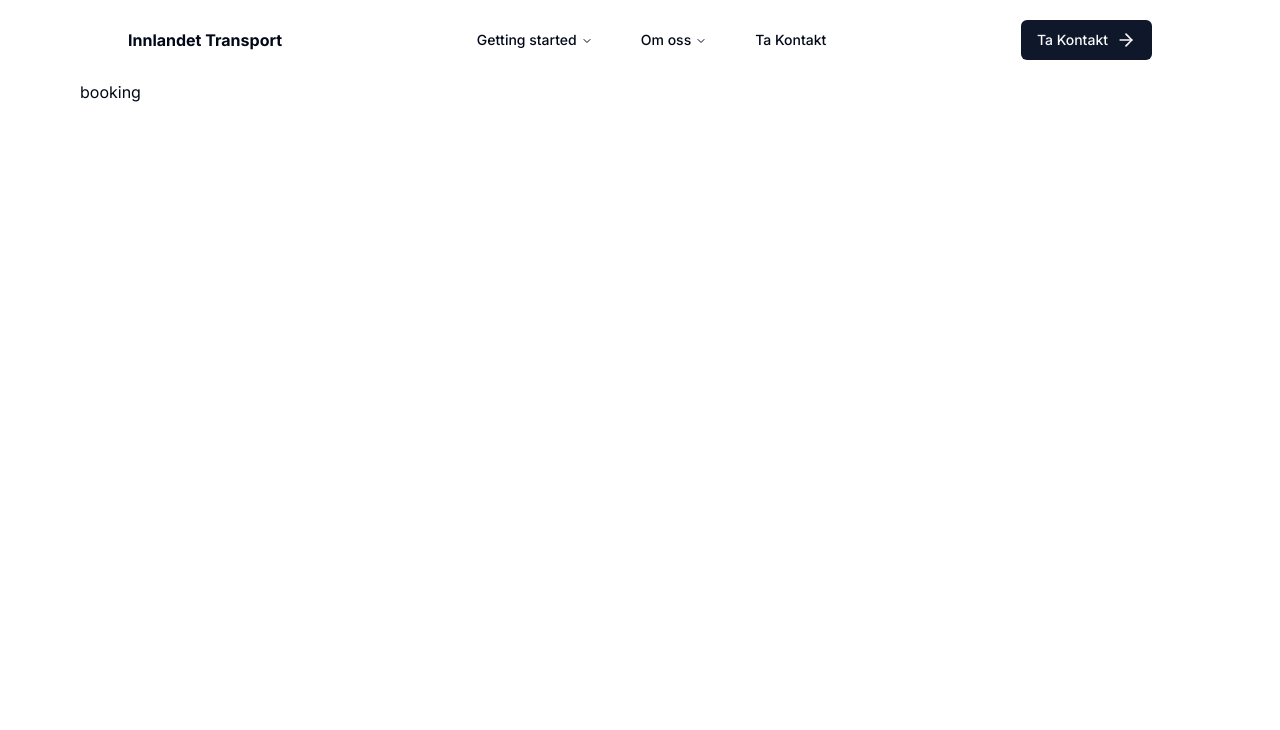
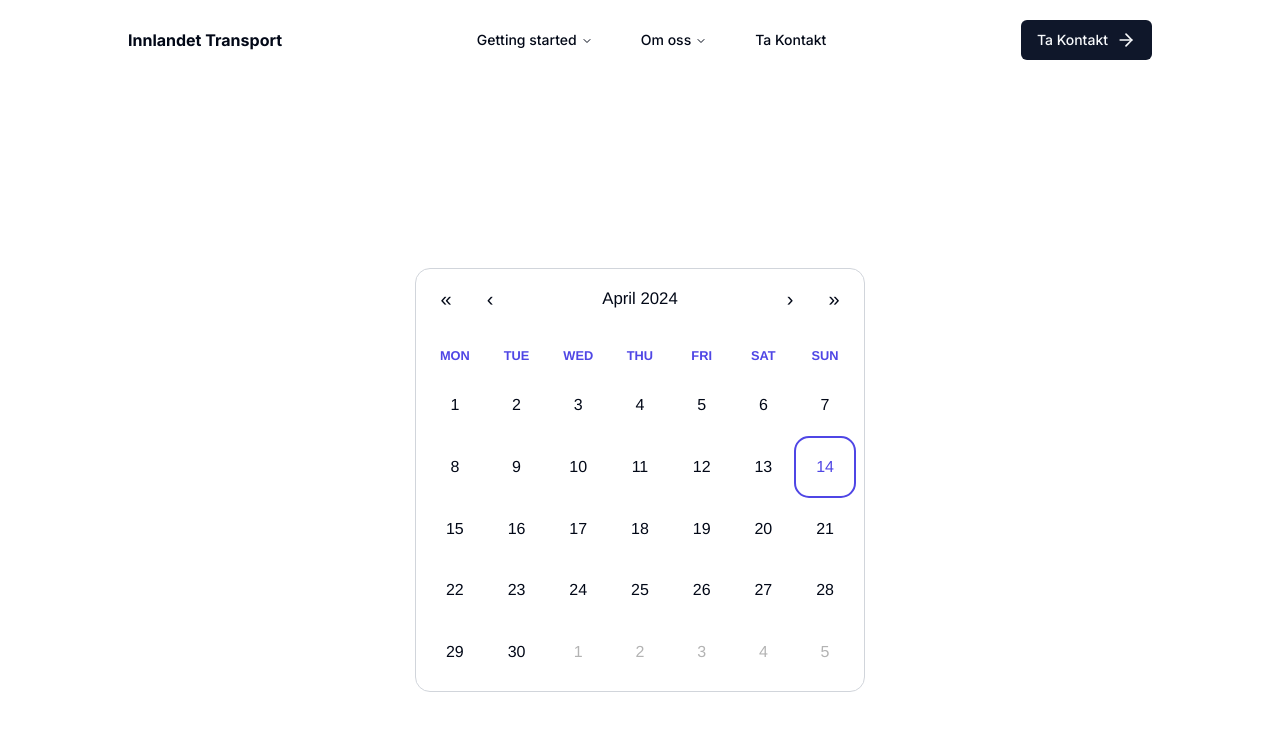
Before and after one commit to Nikolas-Vardeberg/booking-system, a Next.js app: page /booking in a window 1280 px wide. Shown: the top 730 px of the page. Built offline with nearby package versions, Linux system fonts and the light colour scheme.

Commit message:
feat: Refactor calendar component and loading state logic

```diff
--- a/app/booking/page.tsx
+++ b/app/booking/page.tsx
@@ -1,29 +1,27 @@
 "use client"
 
-import MaxWidthWrapper from "@/components/MaxWidthWrapper"
-import { OPENING_HOURS_INTERVAL, now } from "@/constants/config"
-import { Day } from "@prisma/client"
-import { format, formatISO, isBefore, parse, roundToNearestMinutes } from "date-fns"
-import { useRouter } from 'next/navigation'
-import { FC, useEffect, useState } from "react"
-import { Calendar} from "react-calendar"
-import 'react-calendar/dist/Calendar.css';
+import Calandar from "@/components/Calandar"
+import { DateTime } from "@/utils/types"
+import { Loader2 } from "lucide-react"
+import { useState } from "react"
 
-
-
-interface CalendarProps {
-    days: Day[] // as ISO strings
-    closedDays: string[] // as ISO strings
-  }
-
-  const page: FC<CalendarProps> = ({ days = [], closedDays }) => {
+const page = () => {
+  const [date, setDate] = useState<DateTime>({
+    justDate: null,
+    dateTime: null
+  })
 
     return(
-        <MaxWidthWrapper>
-          <div>
-            booking
+      <div>
+        {!date.dateTime && <Calandar setDate={setDate} date={date}  />}
+        {date.dateTime && false ? (
+          <div>menu</div>
+        ): (
+          <div className="flex h-[90vh] items-center justify-center">
+            <Loader2 className="animate-spin"/>
           </div>
-        </MaxWidthWrapper>
+        )}
+      </div>
     )
 }
 
--- /dev/null
+++ b/components/Calandar.css
@@ -0,0 +1,177 @@
+.react-calendar {
+    width: 450px;
+    max-width: 100%;
+    background: white;
+    border-radius: 15px;
+    border: 1px solid rgb(209 213 219);
+    font-family: Manrope, Helvetica, sans-serif;
+    line-height: 1.125em;
+  }
+  .react-calendar--doubleView {
+    width: 700px;
+  }
+  .react-calendar--doubleView .react-calendar__viewContainer {
+    display: flex;
+    margin: -0.5em;
+  }
+  .react-calendar--doubleView .react-calendar__viewContainer > * {
+    width: 50%;
+    margin: 0.5em;
+  }
+  .react-calendar,
+  .react-calendar *,
+  .react-calendar *:before,
+  .react-calendar *:after {
+    -moz-box-sizing: border-box;
+    -webkit-box-sizing: border-box;
+    box-sizing: border-box;
+  }
+
+  /* Custom Navigation Styles */
+  @media screen and (max-width: 500px) {
+    .react-calendar__navigation__prev2-button,
+    .react-calendar__navigation__prev-button {
+      display: none;
+    }
+    .react-calendar__navigation__label {
+      padding-left: 1rem;
+      text-align: left;
+    }
+  }
+
+  .react-calendar button {
+    margin: 0;
+    border: 0;
+    outline: none;
+  }
+  .react-calendar button:enabled:hover {
+    cursor: pointer;
+  }
+  .react-calendar__navigation {
+    display: flex;
+    height: 44px;
+    margin-bottom: 1em;
+  }
+  .react-calendar__navigation button {
+    min-width: 44px;
+    background: none;
+  }
+  .react-calendar__navigation button:disabled {
+    visibility: hidden;
+    background-color: #f0f0f0;
+  }
+  .react-calendar__navigation button:enabled:hover,
+  .react-calendar__navigation button:enabled:focus {
+    background-color: #e6e6e6;
+  }
+  .react-calendar__month-view__weekdays {
+    color: #4f46e5;
+    text-align: center;
+    text-transform: uppercase;
+    font-weight: 700;
+    font-size: 0.8em;
+  }
+  /* Each day should be round when hovered */
+  .react-calendar__month-view__days__day {
+    padding: 5px;
+    background-clip: content-box !important;
+    border-radius: 15px !important;
+  }
+
+  .react-calendar__navigation__label__labelText {
+    font-weight: 500;
+    font-size: 1.05em;
+  }
+  .react-calendar__navigation__label {
+    pointer-events: none;
+  }
+
+  .react-calendar__navigation__arrow {
+    background-color: #fff;
+    padding: 7px;
+    background-clip: content-box !important;
+    border-radius: 50px;
+    font-size: 1.25em;
+  }
+  .react-calendar__navigation__arrow:hover {
+    background-color: rgb(107 114 128);
+  }
+
+  /* If you do not wish to show weekends */
+
+  /*
+  .react-calendar__month-view__days > .react-calendar__tile,
+  .react-calendar__month-view__weekdays__weekday {
+    flex-basis: 20% !important;
+    max-width: 20% !important;
+  }
+
+  .react-calendar__month-view__weekdays__weekday:nth-child(6),
+  .react-calendar__month-view__weekdays__weekday:nth-child(7) {
+    display: none !important;
+  }
+
+  .react-calendar__month-view__days__day--weekend {
+    display: none !important;
+  }
+  */
+
+  .react-calendar__month-view__weekdays__weekday {
+    padding: 0.75em;
+  }
+  .react-calendar__month-view__weekdays__weekday abbr {
+    text-decoration: none;
+  }
+  .react-calendar__month-view__weekNumbers .react-calendar__tile {
+    display: flex;
+    align-items: center;
+    justify-content: center;
+    font-size: 0.75em;
+    font-weight: bold;
+  }
+  .react-calendar__month-view__days__day--neighboringMonth {
+    color: #b3b3b3;
+  }
+  .react-calendar__year-view .react-calendar__tile,
+  .react-calendar__decade-view .react-calendar__tile,
+  .react-calendar__century-view .react-calendar__tile {
+    padding: 2em 0.5em;
+  }
+  .react-calendar__tile {
+    aspect-ratio: 1/1;
+    max-width: 100%;
+    background: none;
+    text-align: center;
+  }
+  .react-calendar__tile:disabled {
+    background-color: #f0f0f0;
+    color: rgb(107 114 128);
+  }
+  .react-calendar__tile:enabled:hover,
+  .react-calendar__tile:enabled:focus {
+    background-color: rgb(238 242 255);
+  }
+  .react-calendar__tile--now {
+    border-radius: 15px;
+    border: 2px solid #4f46e5 !important;
+    color: #4f46e5;
+  }
+  .react-calendar__tile--now:enabled:hover,
+  .react-calendar__tile--now:enabled:focus {
+    background-color: rgb(238 242 255);
+  }
+  .react-calendar__tile--hasActive {
+    background: #76baff;
+  }
+  .react-calendar__tile--hasActive:enabled:hover,
+  .react-calendar__tile--hasActive:enabled:focus {
+    background: #a9d4ff;
+  }
+  .react-calendar__tile--active:enabled:hover,
+  .react-calendar__tile--active:enabled:focus {
+    background: #4f46e5;
+    color: white;
+  }
+  .react-calendar--selectRange .react-calendar__tile--hover {
+    background-color: rgb(238 242 255);
+  }
--- a/components/Calandar.tsx
+++ b/components/Calandar.tsx
@@ -0,0 +1,61 @@
+import { DateTime } from "@/utils/types";
+import dynamic from "next/dynamic";
+import { Dispatch, FC, SetStateAction } from "react";
+import Calendar from 'react-calendar'
+
+import "./Calandar.css"
+import { add, format } from "date-fns";
+
+const DynamicCalendar = dynamic(() => import('react-calendar'), { ssr: false })
+
+interface indexProps {
+    date: DateTime
+    setDate: Dispatch<SetStateAction<DateTime>>
+}
+
+const Calandar: FC<indexProps> = ({ setDate, date}) => {
+
+    const getTimes = () => {
+        if (!date.justDate) return
+
+
+        const { justDate } = date
+
+        const beginning = add(justDate, {hours: 9})
+        const end = add(justDate, { hours: 17 })
+        const interval = 30
+
+        const times = []
+        for (let i = beginning; i <= end; i = add(i, {minutes: interval})) {
+            times.push(i)
+        }
+
+        return times
+    }
+
+    const times = getTimes()
+
+    return(
+        <div className='flex h-screen flex-col items-center justify-center'>
+        {date.justDate ? (
+          <div className='flex max-w-lg flex-wrap gap-4'>
+            {times?.map((time, i) => (
+              <div className='rounded-sm bg-gray-100 p-2' key={`time-${i}`}>
+                <button onClick={() => setDate((prev) => ({ ...prev, dateTime: time }))} type='button'>
+                  {format(time, 'kk:mm')}
+                </button>
+              </div>
+            ))}
+          </div>
+        ) : (
+          <DynamicCalendar
+            className='REACT-CALENDAR p-2'
+            view='month'
+            onClickDay={(date) => setDate((prev) => ({ ...prev, justDate: date }))}
+          />
+        )}
+      </div>
+    )
+}
+
+export default Calandar
--- a/utils/types.d.ts
+++ b/utils/types.d.ts
@@ -1,4 +1,4 @@
-type DateTime = {
+export type DateTime = {
   justDate: Date | null
   dateTime: Date | null
 }
```
Also changed, not shown: 1 other file (tests, documents, lock files or other folders).
